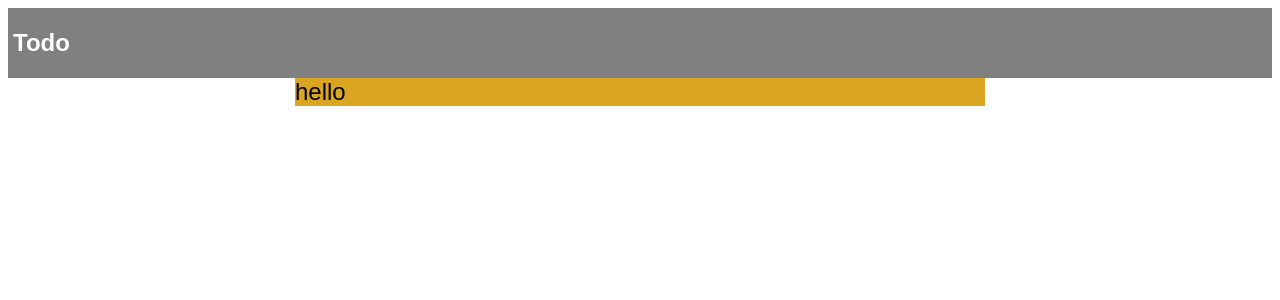
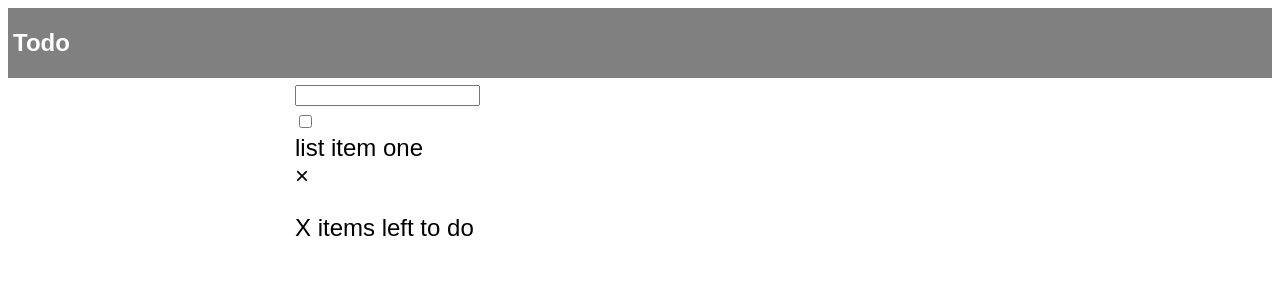
Before and after one commit to sabelogumede/todo-app-spa, an Angular app: page / in a window 1280 px wide. Shown: the top 300 px of the page. Built offline with nearby package versions, Linux system fonts and the light colour scheme.

Commit message:
created application file structure, created todo list components and todo model

```diff
--- a/src/app/app.component.css
+++ b/src/app/app.component.css
@@ -7,5 +7,5 @@ header {
 }
 
 .container {
-  background-color: goldenrod;
+  /* background-color: goldenrod; */
 }
--- a/src/app/app.component.html
+++ b/src/app/app.component.html
@@ -1,4 +1,6 @@
 <header>
   <h1>Todo</h1>
 </header>
-<div class="container">hello</div>
+<div class="container">
+  <app-todo-list></app-todo-list>
+</div>
--- a/src/app/app.component.ts
+++ b/src/app/app.component.ts
@@ -1,4 +1,5 @@
 import { Component } from '@angular/core';
+
 
 @Component({
   selector: 'app-root',
--- a/src/app/app.module.ts
+++ b/src/app/app.module.ts
@@ -2,10 +2,12 @@ import { NgModule } from '@angular/core';
 import { BrowserModule } from '@angular/platform-browser';
 
 import { AppComponent } from './app.component';
+import { TodoListComponent } from './components/todo-list/todo-list.component';
 
 @NgModule({
   declarations: [
-    AppComponent
+    AppComponent,
+    TodoListComponent
   ],
   imports: [
     BrowserModule
--- /dev/null
+++ b/src/app/components/todo-list/todo-list.component.html
@@ -0,0 +1,12 @@
+<div class="todos">
+  <form action="#">
+    <input type="text" class="todo-input" />
+  </form>
+  <div class="todo">
+    <input type="checkbox" />
+    <div class="conte">list item one</div>
+    <div class="delete-todo">&times;</div>
+  </div>
+
+  <p class="numberOfItem">X items left to do</p>
+</div>
--- /dev/null
+++ b/src/app/components/todo-list/todo-list.component.ts
@@ -0,0 +1,27 @@
+import { Component, OnInit } from '@angular/core';
+import { Todo } from '../../models/todo';
+
+@Component({
+  selector: 'app-todo-list',
+  templateUrl: './todo-list.component.html',
+  styleUrls: ['./todo-list.component.css']
+})
+export class TodoListComponent implements OnInit {
+
+  // Initialize variable
+  todos: Todo[] = [];
+
+  constructor() { }
+
+  ngOnInit(): void {
+
+    // todo object data
+    this.todos = [
+      {
+        content: 'do some work',
+        completed: false
+      }
+    ]
+  }
+
+}
--- /dev/null
+++ b/src/app/models/todo.ts
@@ -0,0 +1,4 @@
+export class Todo {
+  content: string = "";
+  completed: boolean = false;
+}
```
Also changed, not shown: src/app/components/todo-list/todo-list.component.css (added), 1 other file (tests, documents, lock files or other folders).
